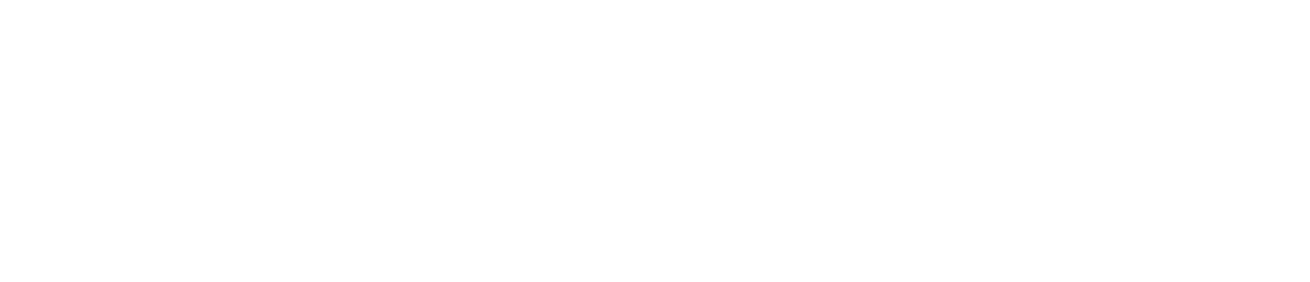
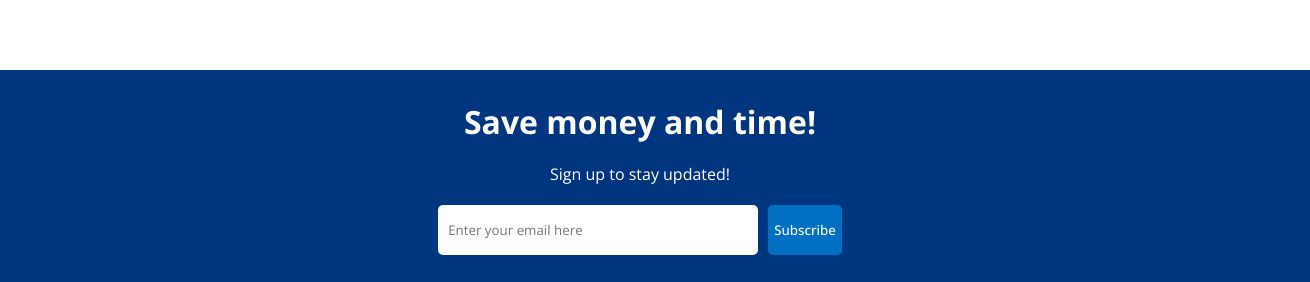
Before and after one commit to alanaynbund/BookingApp, a React (Create React App) app in the folder client/: page / in a window 1280 px wide. Shown: the part 1360-1642 px from the top of the page, 1310 px wide, since content can reach past the window. Before the commit the page ends 1350 px from the top, so only its background shows below. Built offline with nearby package versions, Linux system fonts and the light colour scheme.

Commit message:
mailInput

```diff
--- /dev/null
+++ b/client/src/components/mailList/MailList.jsx
@@ -0,0 +1,16 @@
+import "./mailList.css"
+
+const MailList = () => {
+    return (
+        <div className="mail">
+            <h1 className="mailTitle">Save money and time!</h1>
+            <span className="mailDesc">Sign up to stay updated!</span>
+            <div className="mailInputContainer">
+                <input type="text" placeholder="Enter your email here" />
+                <button>Subscribe</button>
+            </div>
+        </div>
+    )
+}
+
+export default MailList
--- /dev/null
+++ b/client/src/components/mailList/mailList.css
@@ -0,0 +1,30 @@
+.mail {
+    width: 100%;
+    margin-top: 50px;
+    background-color: #003580;
+    display: flex;
+    flex-direction: column;
+    color: white;
+    align-items: center;
+    gap: 20px;
+    padding: 30px;
+}
+
+.mailInputContainer>input{
+    width: 300px;
+    height: 30px;
+    padding: 10px;
+    border: none;
+    margin-right: 10px;
+    border-radius: 5px;
+}
+
+.mailInputContainer>button{
+    height: 50px;
+    background-color: #0071c2;
+    color: white;
+    font-weight: 500;
+    border: none;
+    border-radius: 5px;
+    cursor: pointer;
+}
--- a/client/src/views/home/Home.jsx
+++ b/client/src/views/home/Home.jsx
@@ -1,6 +1,7 @@
 import Featured from "../../components/featured/Featured"
 import FeaturedProperties from "../../components/featuredProperties/FeaturedProperties"
 import Header from "../../components/header/Header"
+import MailList from "../../components/mailList/MailList"
 import Navbar from "../../components/navbar/Navbar"
 import PropertyList from "../../components/propertyList/PropertyList"
 import "./home.css"
@@ -16,6 +17,7 @@
                 <PropertyList/>
                 <h1 className="homeTitle">Unique Properties</h1>
                 <FeaturedProperties/>
+                <MailList/>
             </div>
         </div>
     )
```
